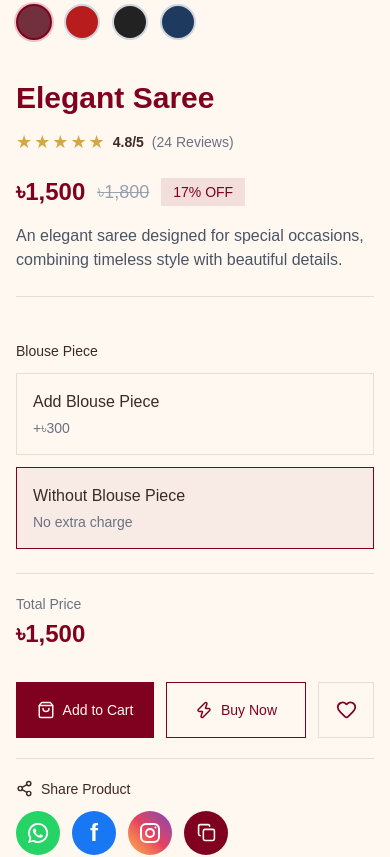
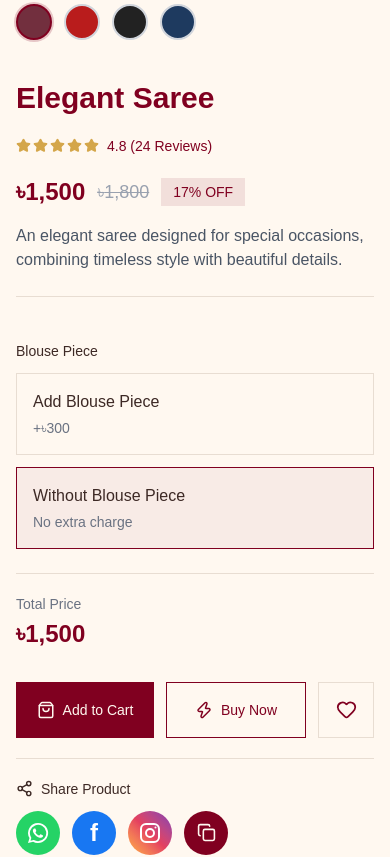
Before and after one commit to Tusher-ProX/First-shop-Ecommerce-Frontend, a Next.js app: page /products/1 in a window 390 px wide. Shown: the part 777-1634 px from the top of the page. Built offline with nearby package versions, Linux system fonts and the light colour scheme.

Commit message:
feat: add toggleable product reviews and related products

```diff
--- a/src/app/products/[id]/page.tsx
+++ b/src/app/products/[id]/page.tsx
@@ -6,7 +6,11 @@ import ProductGallery from "@/src/components/products/ProductGallery";
 import ProductPurchaseOptions from "@/src/components/products/ProductPurchaseOptions";
 import ProductActions from "@/src/components/products/ProductActions";
 import ProductShare from "@/src/components/products/ProductShare";
-import ProductReviews from "@/src/components/products/ProductReviews";
+import ProductReviewContent from "@/src/components/products/ProductReviewContent";
+import { ProductReviewProvider } from "@/src/components/products/ProductReviewContext";
+import ReviewToggleButton from "@/src/components/products/ReviewToggleButton";
+
+export const instant = false;
 
 type ProductDetailsPageProps = {
     params: Promise<{
@@ -26,6 +30,7 @@ export default async function ProductDetailsPage({
     }
 
     return (
+        <ProductReviewProvider>
             <main className="min-h-screen bg-cream px-4 py-10">
                 {/* Breadcrumb Navigation */}
                 <div className="mx-auto mb-8 max-w-7xl">
@@ -78,23 +83,11 @@ export default async function ProductDetailsPage({
                         {/* Rating & Reviews */}
                         <div className="mt-3 flex items-center gap-2">
                             <div className="flex items-center gap-0.5">
-                            {[1, 2, 3, 4, 5].map((star) => (
-                                <span
-                                    key={star}
-                                    className="text-lg text-[#D4A64A]"
-                                >
-                                    ★
-                                </span>
-                            ))}
+                                <ReviewToggleButton
+                                    rating={product.rating}
+                                    reviewCount={product.reviewCount}
+                                />
                             </div>
-
-                        <span className="text-sm font-semibold text-[#3D2925]">
-                            {product.rating}/5
-                        </span>
-
-                        <span className="text-sm text-gray-500">
-                            ({product.reviewCount} Reviews)
-                        </span>
                         </div>
 
                         {/* Product Price */}
@@ -195,10 +188,12 @@ export default async function ProductDetailsPage({
                 </div>
 
                 {/* Customer Reviews */}
-            <ProductReviews
+                <ProductReviewContent
+                    productId={product.id}
                     rating={product.rating}
                     reviewCount={product.reviewCount}
                 />
             </main>
+        </ProductReviewProvider>
     );
 }
--- /dev/null
+++ b/src/components/products/ProductReviewContent.tsx
@@ -0,0 +1,32 @@
+"use client";
+
+import { useProductReview } from "@/src/components/products/ProductReviewContext";
+import ProductReviews from "@/src/components/products/ProductReviews";
+import RelatedProducts from "@/src/components/products/RelatedProducts";
+
+type ProductReviewContentProps = {
+    productId: string;
+    rating: number;
+    reviewCount: number;
+};
+
+export default function ProductReviewContent({
+    productId,
+    rating,
+    reviewCount,
+}: ProductReviewContentProps) {
+    const { isOpen } = useProductReview();
+
+    return (
+        <>
+            {isOpen ? (
+                <ProductReviews
+                    rating={rating}
+                    reviewCount={reviewCount}
+                />
+            ) : (
+                <RelatedProducts currentProductId={productId} />
+            )}
+        </>
+    );
+}
--- /dev/null
+++ b/src/components/products/ProductReviewContext.tsx
@@ -0,0 +1,38 @@
+"use client";
+
+import { createContext, useContext, useState } from "react";
+
+type ProductReviewContextType = {
+    isOpen: boolean;
+    setIsOpen: (value: boolean) => void;
+};
+
+const ProductReviewContext = createContext<
+    ProductReviewContextType | undefined
+>(undefined);
+
+export function ProductReviewProvider({
+    children,
+}: {
+    children: React.ReactNode;
+}) {
+    const [isOpen, setIsOpen] = useState(false);
+
+    return (
+        <ProductReviewContext.Provider value={{ isOpen, setIsOpen }}>
+            {children}
+        </ProductReviewContext.Provider>
+    );
+}
+
+export function useProductReview() {
+    const context = useContext(ProductReviewContext);
+
+    if (!context) {
+        throw new Error(
+            "useProductReview must be used inside ProductReviewProvider"
+        );
+    }
+
+    return context;
+}
--- a/src/components/products/ProductReviews.tsx
+++ b/src/components/products/ProductReviews.tsx
@@ -1,6 +1,11 @@
+"use client";
+
 import { Star } from "lucide-react";
+import { useEffect, useRef } from "react";
 
 import { reviews } from "@/src/data/Reviews";
+import { useProductReview } from "@/src/components/products/ProductReviewContext";
+
 
 type ProductReviewsProps = {
     rating: number;
@@ -11,8 +16,25 @@ export default function ProductReviews({
     rating,
     reviewCount,
 }: ProductReviewsProps) {
+
+    const { isOpen, setIsOpen } = useProductReview();
+    const reviewSectionRef = useRef<HTMLElement>(null);
+
+    useEffect(() => {
+        if (isOpen) {
+            reviewSectionRef.current?.scrollIntoView({
+                behavior: "smooth",
+                block: "start",
+            });
+        }
+    }, [isOpen]);
+
     return (
-        <section className="mx-auto mt-16 max-w-7xl border-t border-[#E8DDD2] pt-10">
+        isOpen && (
+            <section
+                ref={reviewSectionRef}
+                className="mx-auto mt-16 max-w-7xl border-t border-[#E8DDD2] pt-10"
+            >
                 <h2 className="text-2xl font-semibold text-burgundy">
                     Customer Reviews
                 </h2>
@@ -41,6 +63,7 @@ export default function ProductReviews({
                 </div>
 
                 {/* Review List */}
+                {isOpen && (
                     <div className="mt-8 space-y-6">
                         {reviews.map((review) => (
                             <article
@@ -77,6 +100,8 @@ export default function ProductReviews({
                             </article>
                         ))}
                     </div>
+                )}
             </section>
+        )
     );
 }
--- /dev/null
+++ b/src/components/products/RelatedProducts.tsx
@@ -0,0 +1,42 @@
+import Link from "next/link";
+import { products } from "@/src/data/products";
+import ProductCard from "@/src/components/products/ProductCard";
+
+type RelatedProductsProps = {
+    currentProductId: string;
+};
+
+export default function RelatedProducts({
+    currentProductId,
+}: RelatedProductsProps) {
+    const relatedProducts = products
+        .filter((product) => product.id !== currentProductId)
+        .slice(0, 4);
+
+    if (relatedProducts.length === 0) {
+        return null;
+    }
+
+    return (
+        <section className="mx-auto mt-16 max-w-7xl border-t border-[#E8DDD2] pt-10">
+            <div className="mb-6 flex items-center justify-between">
+                <h2 className="text-2xl font-semibold text-burgundy">
+                    You May Also Like
+                </h2>
+
+                <Link
+                    href="/products"
+                    className="text-sm font-medium text-burgundy underline underline-offset-4"
+                >
+                    View All
+                </Link>
+            </div>
+
+            <div className="grid grid-cols-2 gap-4 md:grid-cols-3 lg:grid-cols-4">
+                {relatedProducts.map((product) => (
+                    <ProductCard key={product.id} {...product} />
+                ))}
+            </div>
+        </section>
+    );
+}
--- /dev/null
+++ b/src/components/products/ReviewToggleButton.tsx
@@ -0,0 +1,38 @@
+"use client";
+
+import { Star } from "lucide-react";
+import { useProductReview } from "@/src/components/products/ProductReviewContext";
+
+type ReviewToggleButtonProps = {
+    rating: number;
+    reviewCount: number;
+};
+
+export default function ReviewToggleButton({
+    rating,
+    reviewCount,
+}: ReviewToggleButtonProps) {
+    const { isOpen, setIsOpen } = useProductReview();
+
+    return (
+        <button
+            type="button"
+            onClick={() => setIsOpen(!isOpen)}
+            className="mt-2 flex items-center gap-2 text-sm hover:opacity-80"
+        >
+            <span className="flex items-center gap-0.5 text-[#D4A64A]">
+                {[1, 2, 3, 4, 5].map((star) => (
+                    <Star
+                        key={star}
+                        size={15}
+                        className="fill-[#D4A64A]"
+                    />
+                ))}
+            </span>
+
+            <span className="font-medium text-burgundy">
+                {rating.toFixed(1)} ({reviewCount} Reviews)
+            </span>
+        </button>
+    );
+}
```
Lines whose indentation alone changed are shown as unchanged.
